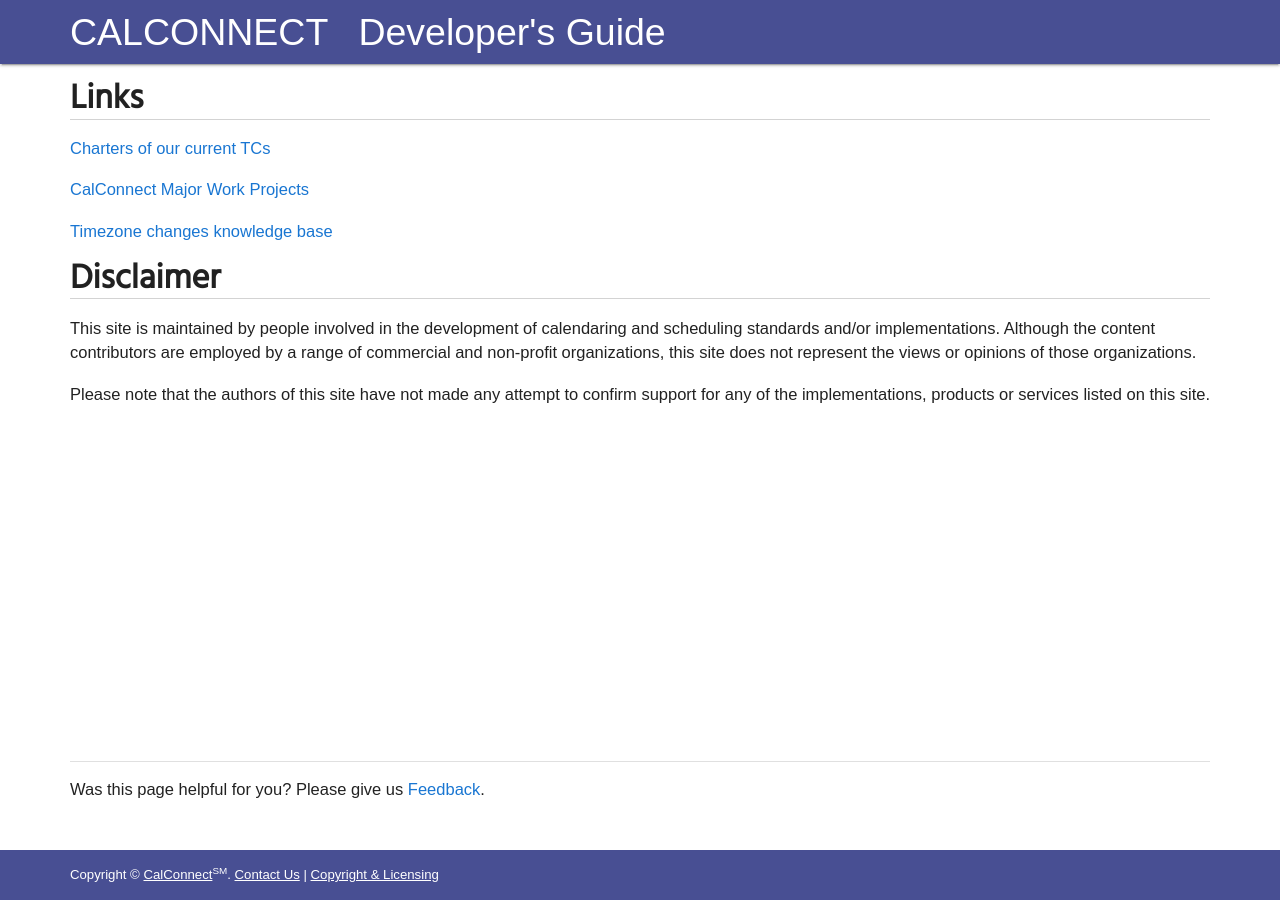
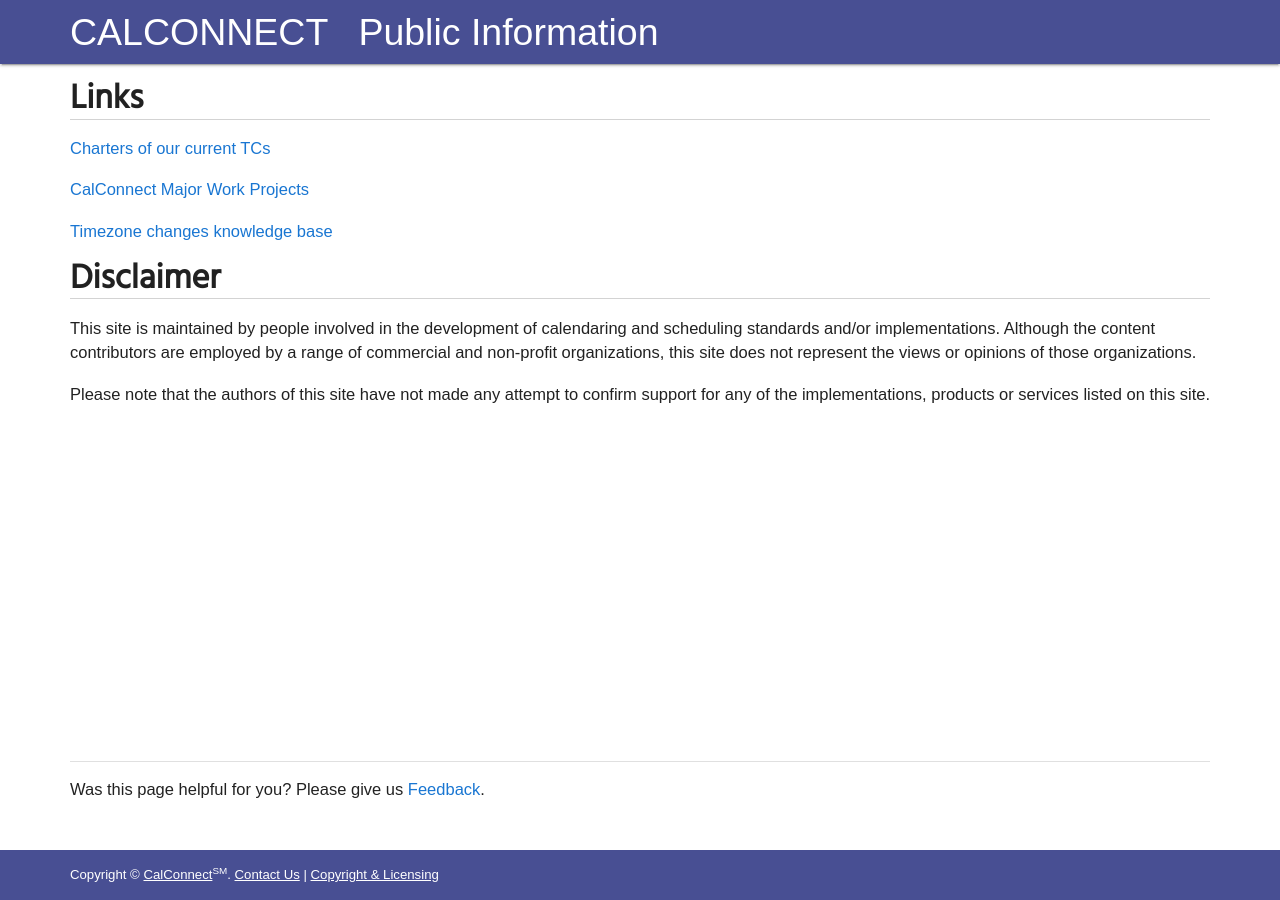
Before and after one commit to CalConnect/public, a Jekyll site: the page built from _pages/index.md, in a window 1280 px wide. Built offline with Jekyll 4.4.1, drawn with Linux system fonts in a browser that asks for light colours; some web fonts are replaced.

Commit message:
not DEVGUIDE!

```diff
--- a/_includes/header.html
+++ b/_includes/header.html
@@ -1,6 +1,6 @@
 <nav class="deep-purple lighten-1" role="navigation">
     <div class="nav-wrapper container">
-        <a id="logo-container" class="brand-logo" href="https://www.calconnect.org/">CALCONNECT</a><a id="logo-container" class="brand-logo" href="{{ "/" | relative_url }}"><span class="hidden-xs">Developer's Guide</span></a>
+        <a id="logo-container" class="brand-logo" href="https://www.calconnect.org/">CALCONNECT</a><a id="logo-container" class="brand-logo" href="{{ "/" | relative_url }}"><span class="hidden-xs">Public Information</span></a>
         {% assign default_paths = site.pages | map: "path" %}
         {% assign page_paths = site.header_pages | default: default_paths %}
     </div>
```
